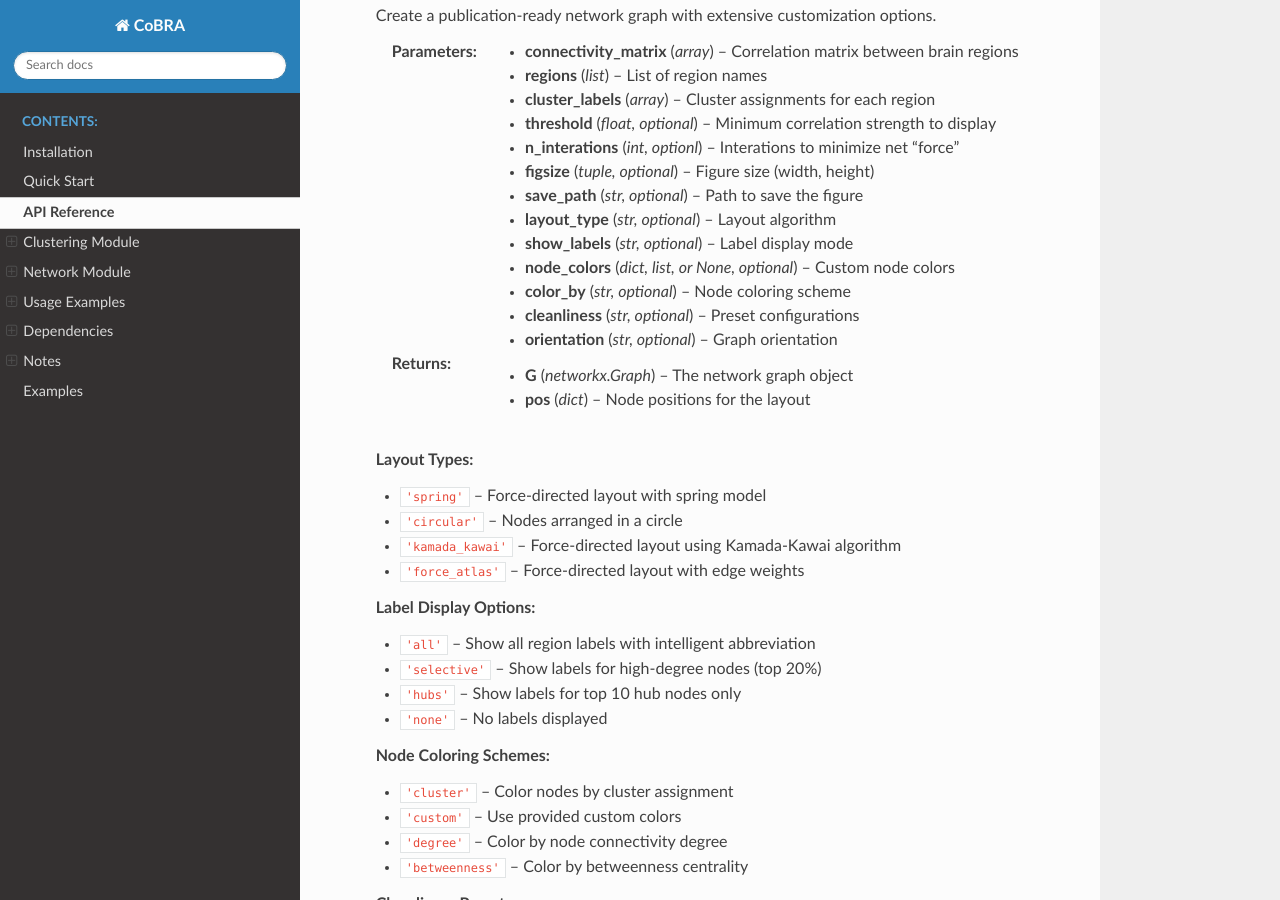
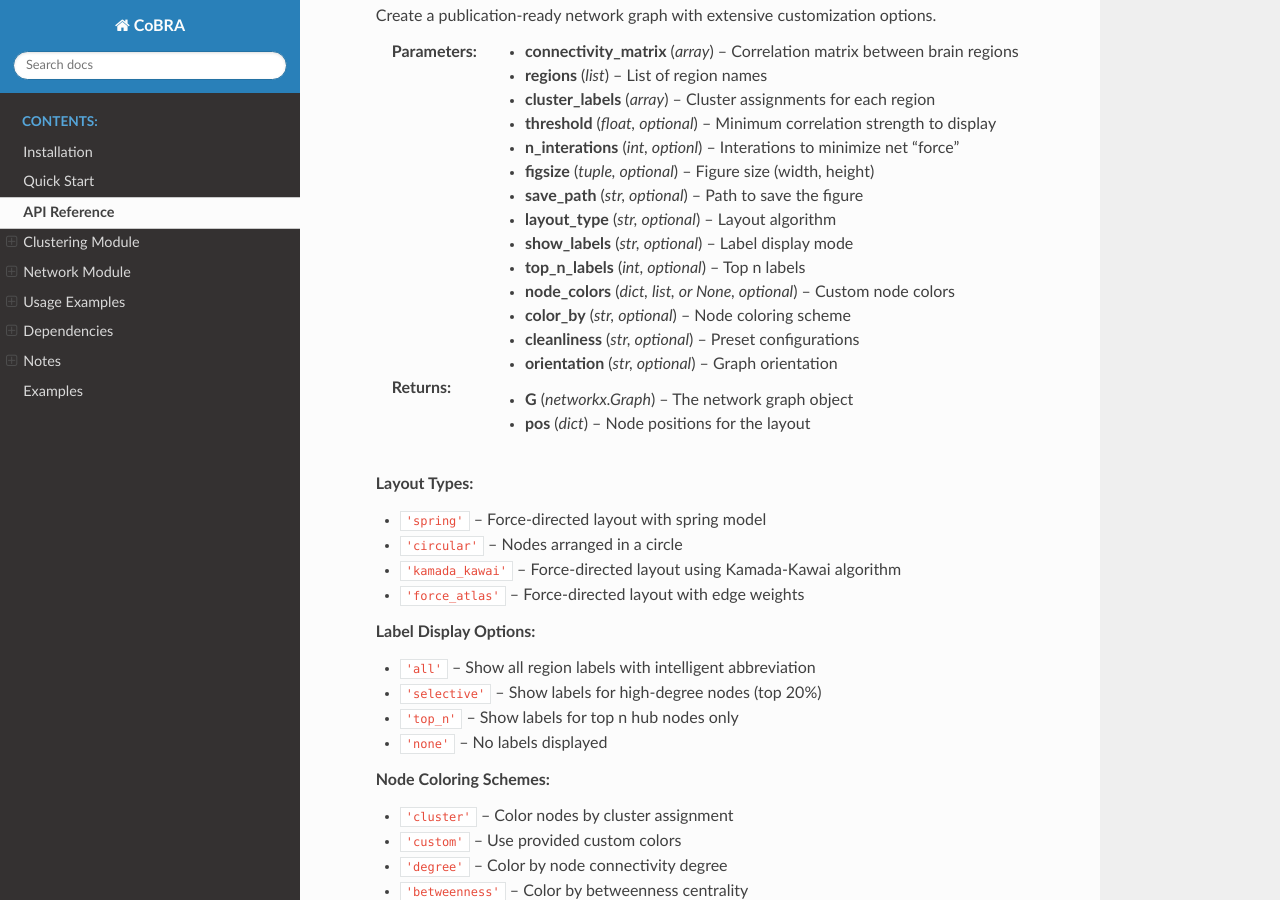
Before and after one commit to siddlokray/cobra, a Sphinx documentation site: the page built from docs/api.rst, in a window 1280 px wide and 900 px high, scrolled down 3676 px. Built offline with Sphinx 7.4.7 and the Read the Docs theme 3.1.0, drawn with Linux system fonts in a browser that asks for light colours.

Commit message:
Update api.rst
top_n added

```diff
--- a/docs/api.rst
+++ b/docs/api.rst
@@ -193,6 +193,8 @@ make_network_graph
    :type layout_type: str, optional
    :param show_labels: Label display mode
    :type show_labels: str, optional
+   :param top_n_labels: Top n labels
+   :type top_n_labels: int, optional
    :param node_colors: Custom node colors
    :type node_colors: dict, list, or None, optional
    :param color_by: Node coloring scheme
@@ -215,7 +217,7 @@ make_network_graph
 
    * ``'all'`` -- Show all region labels with intelligent abbreviation
    * ``'selective'`` -- Show labels for high-degree nodes (top 20%)
-   * ``'hubs'`` -- Show labels for top 10 hub nodes only
+   * ``'top_n'`` -- Show labels for top n hub nodes only
    * ``'none'`` -- No labels displayed
 
    **Node Coloring Schemes:**
```
